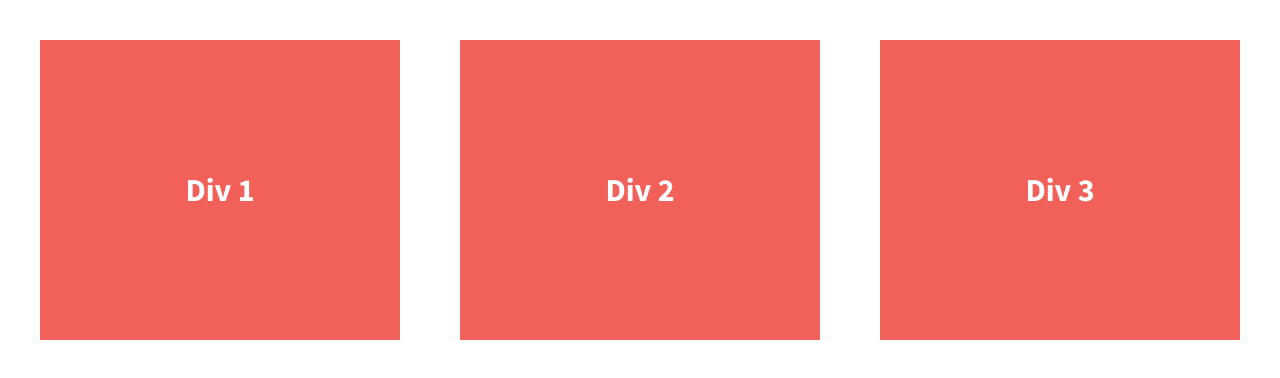
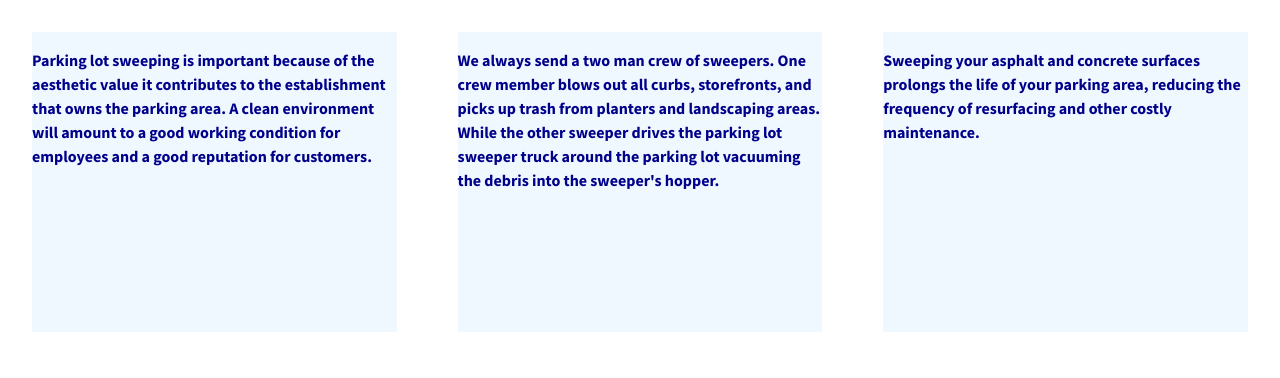
Before and after one commit to anwar-sr1981/flexbox-grids-project, a plain HTML site: page index.html in a window 1280 px wide. Drawn offline with nearby package versions, Linux system fonts and the light colour scheme.

Commit message:
Initial Commit

```diff
--- a/css/main.css
+++ b/css/main.css
@@ -104,7 +104,7 @@ html {
 body {
   font-family: 'Source Sans Pro', sans-serif;
   padding: 2em;
-  font-size: 1.25em;
+  font-size: 1em;
   height: 100%;
 }
 
@@ -117,15 +117,15 @@ body {
 
 .div-1, .div-2, .div-3 {
   /*give the divs a width of 30%, add display:flex, set justify-content and align-items to center*/
-  color: #fff;
+  color: darkblue;
   display: flex;
   line-height: 1.5em;
-  font-size: 1.6em;
-  background-color: #f16059;
+  font-size: 1em;
+  background-color: aliceblue;
   height: 300px;
   width: 30%;
   justify-content: center;
-  align-items: center;
+  align-items: flex-start;
 }
 
 
--- a/index.html
+++ b/index.html
@@ -3,7 +3,7 @@
     <head>
         <meta charset="utf-8">
         <meta http-equiv="x-ua-compatible" content="ie=edge">
-        <title>Make me into a grid!</title>
+        <title>AAA Parking Lot Sweeping</title>
         <meta name="description" content="">
         <meta name="viewport" content="width=device-width, initial-scale=1">
 
@@ -23,13 +23,13 @@
 
         <section class="wrapper">
             <div class="div-1">
-                Div 1
+                    <p>Parking lot sweeping is important because of the aesthetic value it contributes to the establishment that owns the parking area. A clean environment will amount to a good working condition for employees and a good reputation for customers.</p>
             </div>
             <div class="div-2">
-                Div 2
+                    <p>We always send a two man crew of sweepers. One crew member blows out all curbs, storefronts, and picks up trash from planters and landscaping areas. While the other sweeper drives the parking lot sweeper truck around the parking lot vacuuming the debris into the sweeper's hopper.</p>
             </div>
             <div class="div-3">
-                Div 3
+                    <p>Sweeping your asphalt and concrete surfaces prolongs the life of your parking area, reducing the frequency of resurfacing and other costly maintenance.</p>
             </div>
         </section>
 
```
